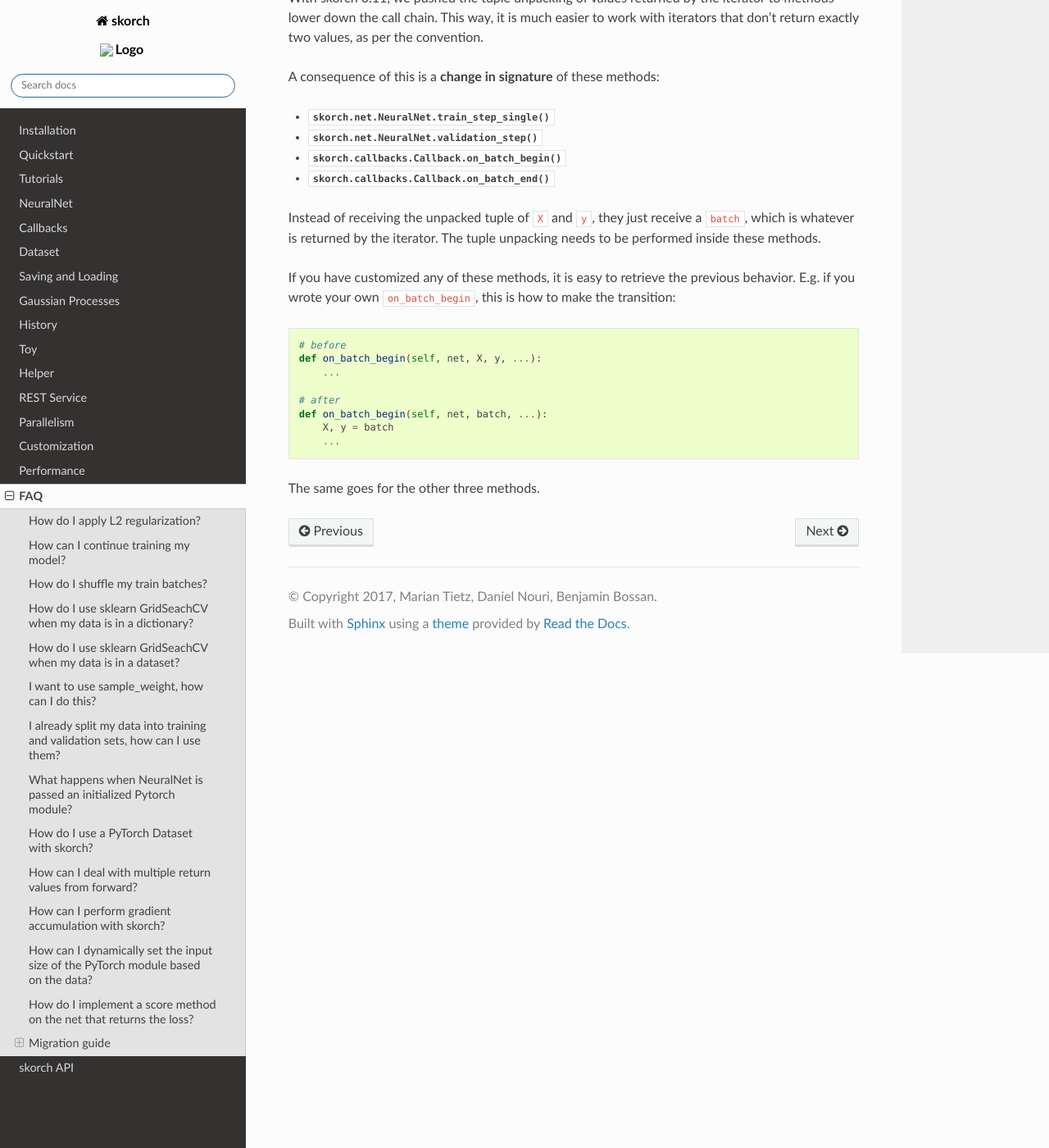
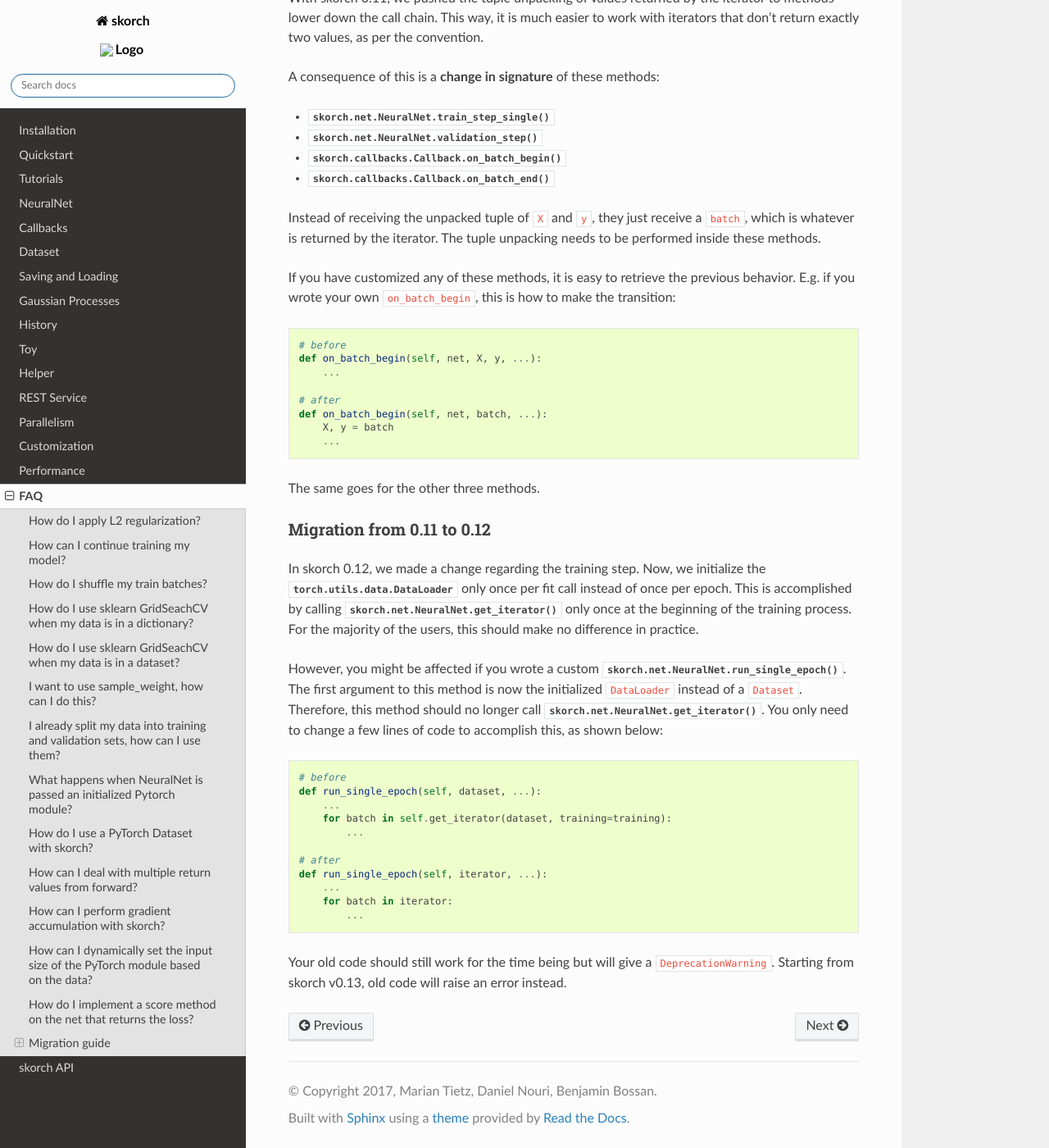
Before and after one commit to skorch-dev/skorch, a Sphinx documentation site: the page built from docs/user/FAQ.rst, in a window 1280 px wide and 1400 px high, scrolled down 7230 px. Shown: the whole window at 82% size. Built offline with Sphinx 7.4.7 and the Read the Docs theme 2.0.0, drawn with Linux system fonts in a browser that asks for light colours.

Commit message:
Make change backward compatible, add Deprecation
Users who override run_single_epoch will not get an error but we give a
DeprecationWarning, including an instruction on how to migrate.

```diff
--- a/docs/user/FAQ.rst
+++ b/docs/user/FAQ.rst
@@ -444,3 +444,38 @@ this is how to make the transition:
         ...
 
 The same goes for the other three methods.
+
+Migration from 0.11 to 0.12
+^^^^^^^^^^^^^^^^^^^^^^^^^^^
+
+In skorch 0.12, we made a change regarding the training step. Now, we initialize
+the :class:`torch.utils.data.DataLoader` only once per fit call instead of once
+per epoch. This is accomplished by calling
+:py:meth:`skorch.net.NeuralNet.get_iterator` only once at the beginning of the
+training process. For the majority of the users, this should make no difference
+in practice.
+
+However, you might be affected if you wrote a custom
+:py:meth:`skorch.net.NeuralNet.run_single_epoch`. The first argument to this
+method is now the initialized ``DataLoader`` instead of a ``Dataset``.
+Therefore, this method should no longer call
+:py:meth:`skorch.net.NeuralNet.get_iterator`. You only need to change a few
+lines of code to accomplish this, as shown below:
+
+.. code:: python
+
+    # before
+    def run_single_epoch(self, dataset, ...):
+        ...
+        for batch in self.get_iterator(dataset, training=training):
+            ...
+
+    # after
+    def run_single_epoch(self, iterator, ...):
+        ...
+        for batch in iterator:
+            ...
+
+Your old code should still work for the time being but will give a
+``DeprecationWarning``. Starting from skorch v0.13, old code will raise an error
+instead.
```
Also changed, not shown: CHANGES.md (+1 -1 lines), 2 other files.
